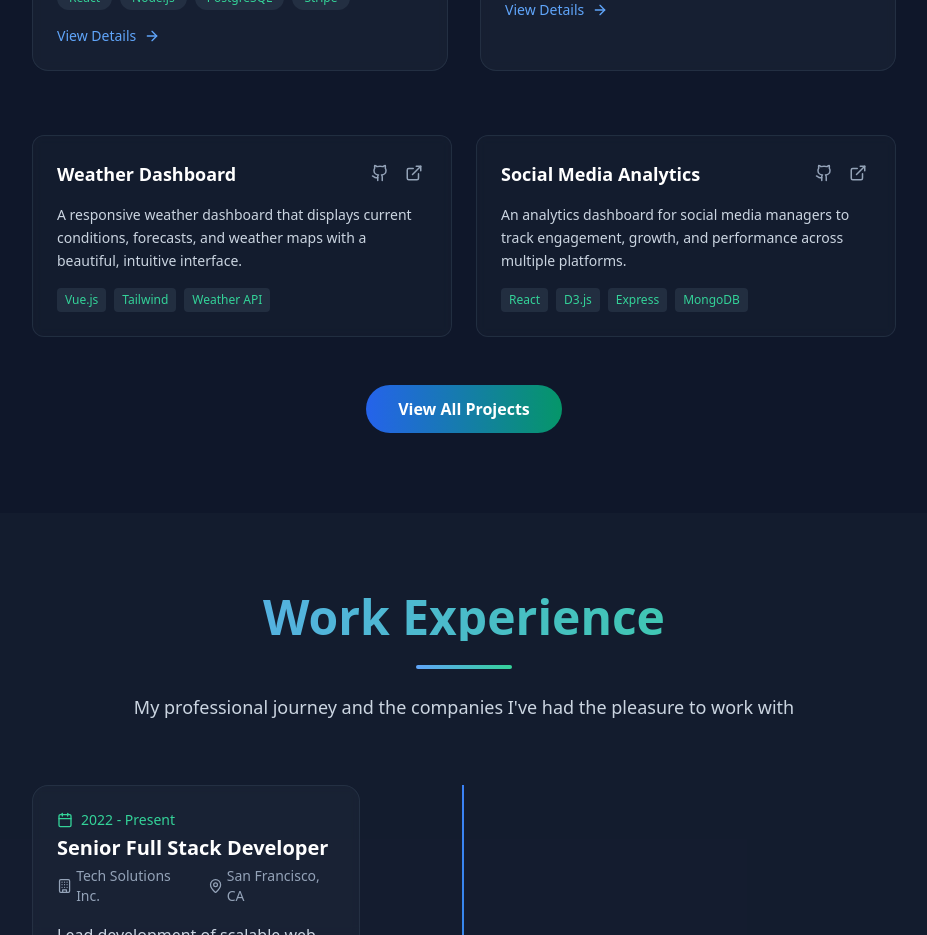
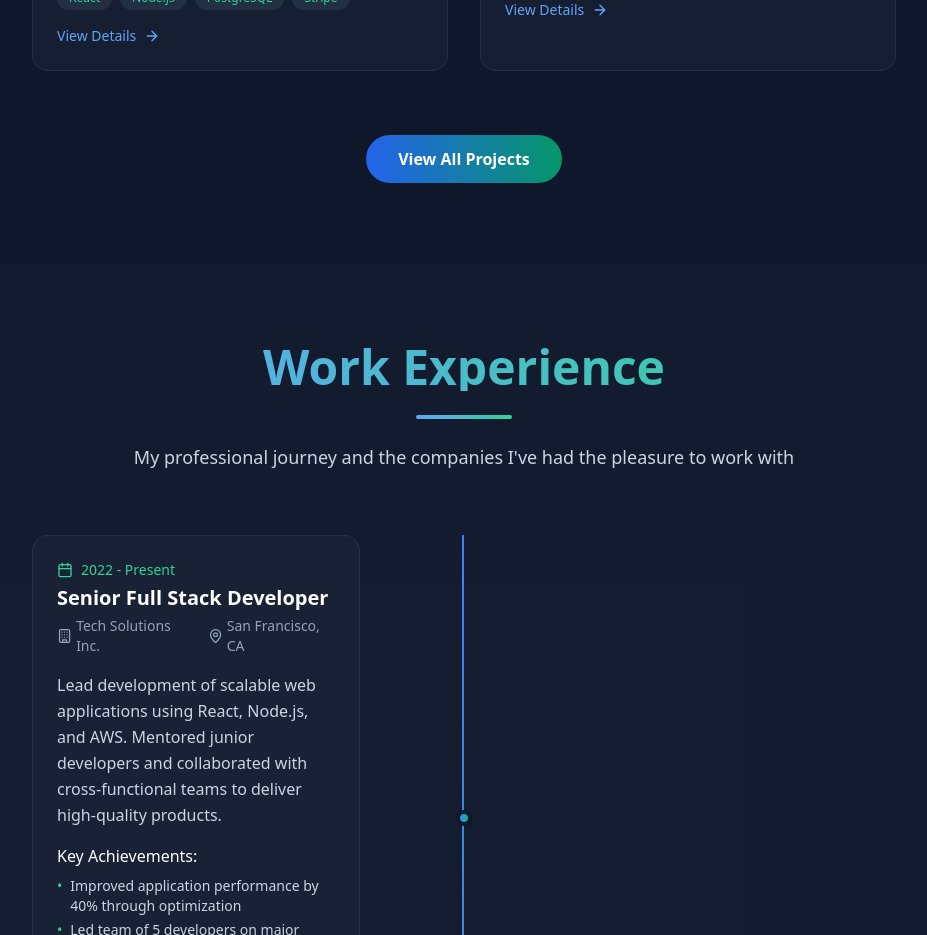
Before and after one commit to Naflan-MNM/test_deployment, a React (Vite) app: page / in a window 1280 px wide. Shown: the part 3480-4415 px from the top of the page, without its empty margins (16-943 px from the left). Built offline with nearby package versions, Linux system fonts and the light colour scheme.

Commit message:
added the logic to view all project button

```diff
--- a/src/components/Projects.jsx
+++ b/src/components/Projects.jsx
@@ -1,4 +1,4 @@
-import React from "react";
+import React, { useState } from "react";
 import { ExternalLink, Github, ArrowRight } from "lucide-react";
 
 const projects = [
@@ -49,6 +49,16 @@ const projects = [
 ];
 
 function Projects() {
+  const [showAll, setShowAll] = useState(false);
+
+  const handleToggle = () => {
+    setShowAll((prev) => !prev);
+  };
+
+  const displayedProjects = showAll
+    ? projects
+    : projects.filter((p) => p.featured);
+
   return (
     <section id="projects" className="py-20 px-6 lg:px-12">
       <div className="max-w-6xl mx-auto">
@@ -64,11 +74,9 @@ function Projects() {
           </p>
         </div>
 
-        {/* Featured Projects */}
+        {/* Projects Grid */}
         <div className="grid lg:grid-cols-2 gap-8 mb-16">
-          {projects
-            .filter((project) => project.featured)
-            .map((project, index) => (
+          {displayedProjects.map((project, index) => (
             <div
               key={index}
               className="group bg-slate-800/50 backdrop-blur-sm rounded-2xl border border-slate-700/50 overflow-hidden hover:border-blue-500/50 transition-all duration-300 hover:transform hover:scale-[1.02]"
@@ -133,61 +141,13 @@ function Projects() {
           ))}
         </div>
 
-        {/* Other Projects */}
-        <div className="grid md:grid-cols-2 gap-6">
-          {projects
-            .filter((project) => !project.featured)
-            .map((project, index) => (
-              <div
-                key={index}
-                className="group bg-slate-800/30 backdrop-blur-sm p-6 rounded-xl border border-slate-700/50 hover:border-blue-500/30 transition-all duration-300 hover:bg-slate-800/50"
+        {/* Toggle Button */}
+        <div className="text-center mt-12">
+          <button
+            onClick={handleToggle}
+            className="bg-gradient-to-r from-blue-600 to-emerald-600 hover:from-blue-700 hover:to-emerald-700 text-white px-8 py-3 rounded-full font-semibold transition-all duration-300 transform hover:scale-105"
           >
-                <div className="flex items-start justify-between mb-4">
-                  <h3 className="text-lg font-semibold text-white group-hover:text-blue-400 transition-colors duration-200">
-                    {project.title}
-                  </h3>
-                  <div className="flex space-x-2">
-                    <a
-                      href={project.github}
-                      className="p-1 text-slate-400 hover:text-white transition-colors duration-200"
-                      target="_blank"
-                      rel="noopener noreferrer"
-                    >
-                      <Github size={18} />
-                    </a>
-                    <a
-                      href={project.live}
-                      className="p-1 text-slate-400 hover:text-blue-400 transition-colors duration-200"
-                      target="_blank"
-                      rel="noopener noreferrer"
-                    >
-                      <ExternalLink size={18} />
-                    </a>
-                  </div>
-                </div>
-
-                <p className="text-slate-300 text-sm mb-4 leading-relaxed">
-                  {project.description}
-                </p>
-
-                <div className="flex flex-wrap gap-2">
-                  {project.technologies.map((tech) => (
-                    <span
-                      key={tech}
-                      className="px-2 py-1 bg-slate-700/50 text-emerald-400 rounded text-xs"
-                    >
-                      {tech}
-                    </span>
-                  ))}
-                </div>
-              </div>
-            ))}
-        </div>
-
-        {/* View All Projects Button */}
-        <div className="text-center mt-12">
-          <button className="bg-gradient-to-r from-blue-600 to-emerald-600 hover:from-blue-700 hover:to-emerald-700 text-white px-8 py-3 rounded-full font-semibold transition-all duration-300 transform hover:scale-105">
-            View All Projects
+            {showAll ? "View Less Projects" : "View All Projects"}
           </button>
         </div>
       </div>
```
Also changed, not shown: public/naflan_profile.jpg (added). Lines whose indentation alone changed are shown as unchanged.
